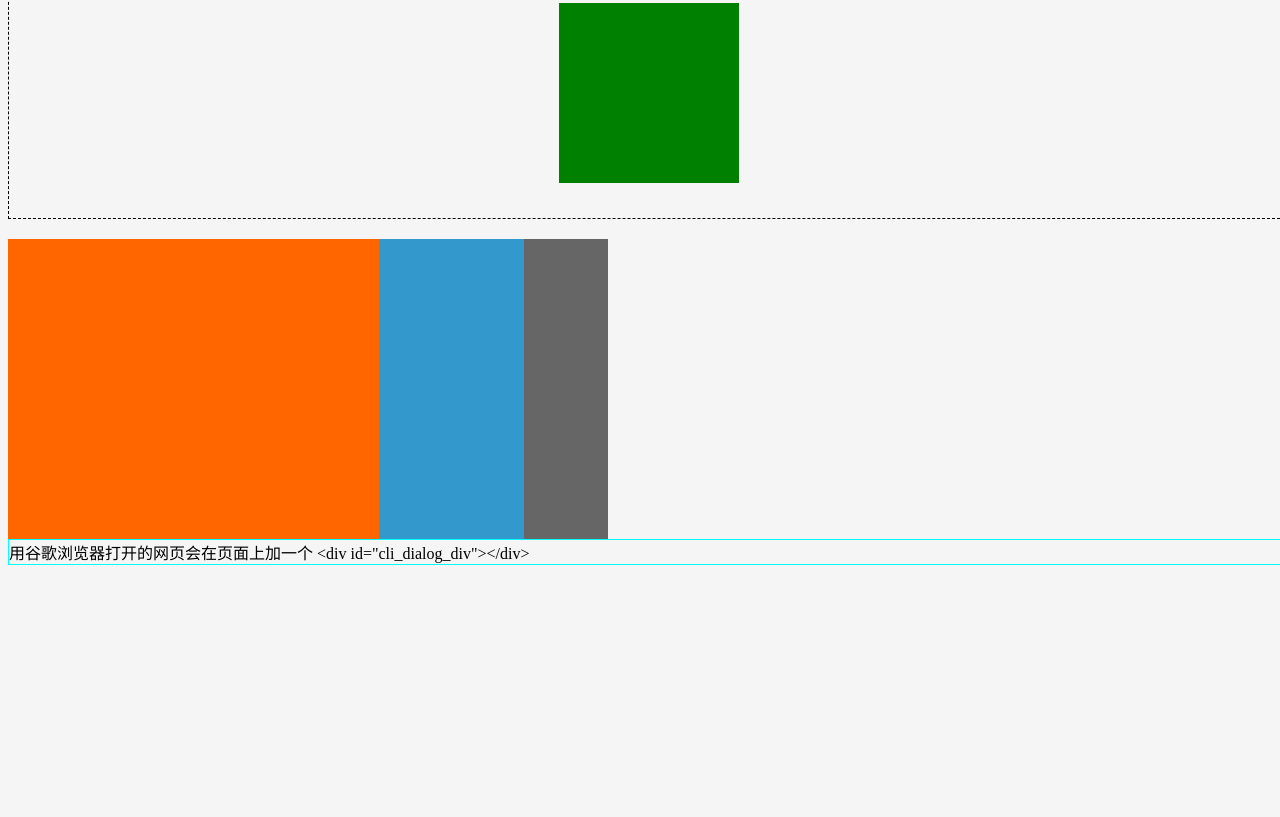
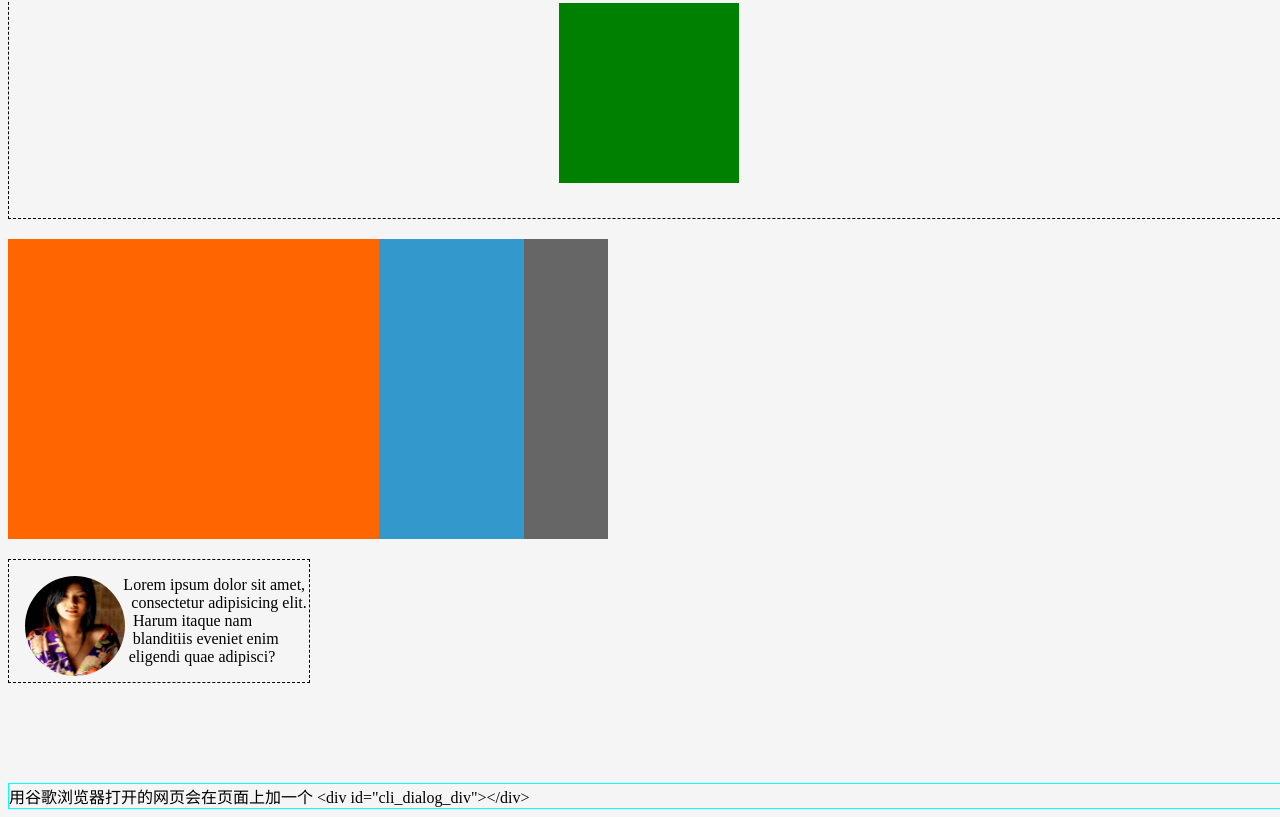
Before and after one commit to ip192/css-test, a website: page original/html/some-css-test-1.html in a window 1280 px wide. Shown: the part 1754-2571 px from the top of the page. Before the commit the page ends 2327 px from the top, so only its background shows below. Drawn offline with Linux system fonts and the light colour scheme.

Commit message:
text around image

```diff
--- a/original/css/some-css-test-1.css
+++ b/original/css/some-css-test-1.css
@@ -218,6 +218,21 @@ q::after {
     height:300px;
 }
 
+.shape {
+    width: 300px;
+    margin-top: 120px;
+    border: 1px dashed;
+}
+.shape .round {
+    float: left;
+    height: 100px;
+    width: 100px;
+    shape-outside: circle(50% at 50% 50%) padding-box;
+    shape-margin: .5em;
+    border-radius: 50%;
+    margin: 1em;
+}
+
 
 
 
--- a/original/html/some-css-test-1.html
+++ b/original/html/some-css-test-1.html
@@ -102,6 +102,12 @@
     </div>
 </div>
 
+<div class="shape">
+    <img src="../../file/daoi-fan.jpg" class="round" alt="daoi" />
+    <p>Lorem ipsum dolor sit amet, consectetur adipisicing elit. Harum itaque nam blanditiis eveniet enim eligendi quae adipisci?</p>
+</div>
+
+
 
 
 
```
